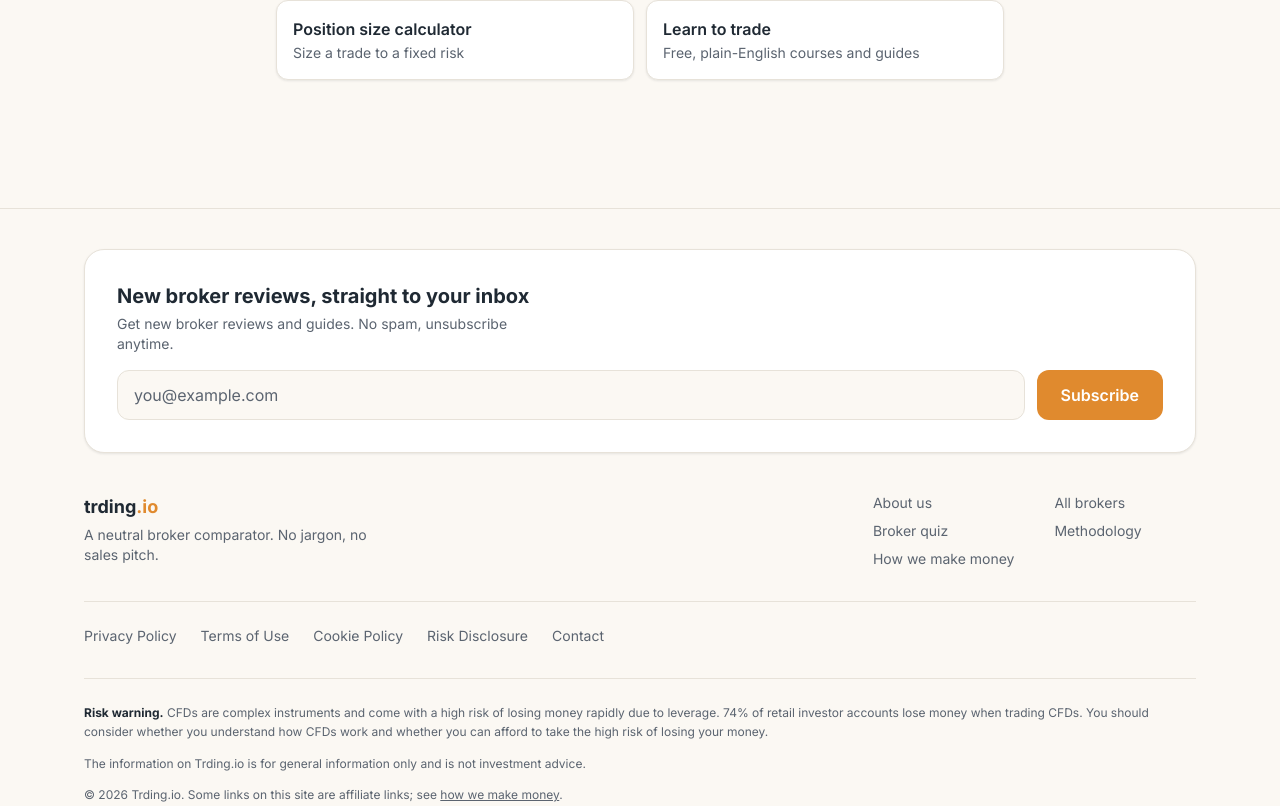
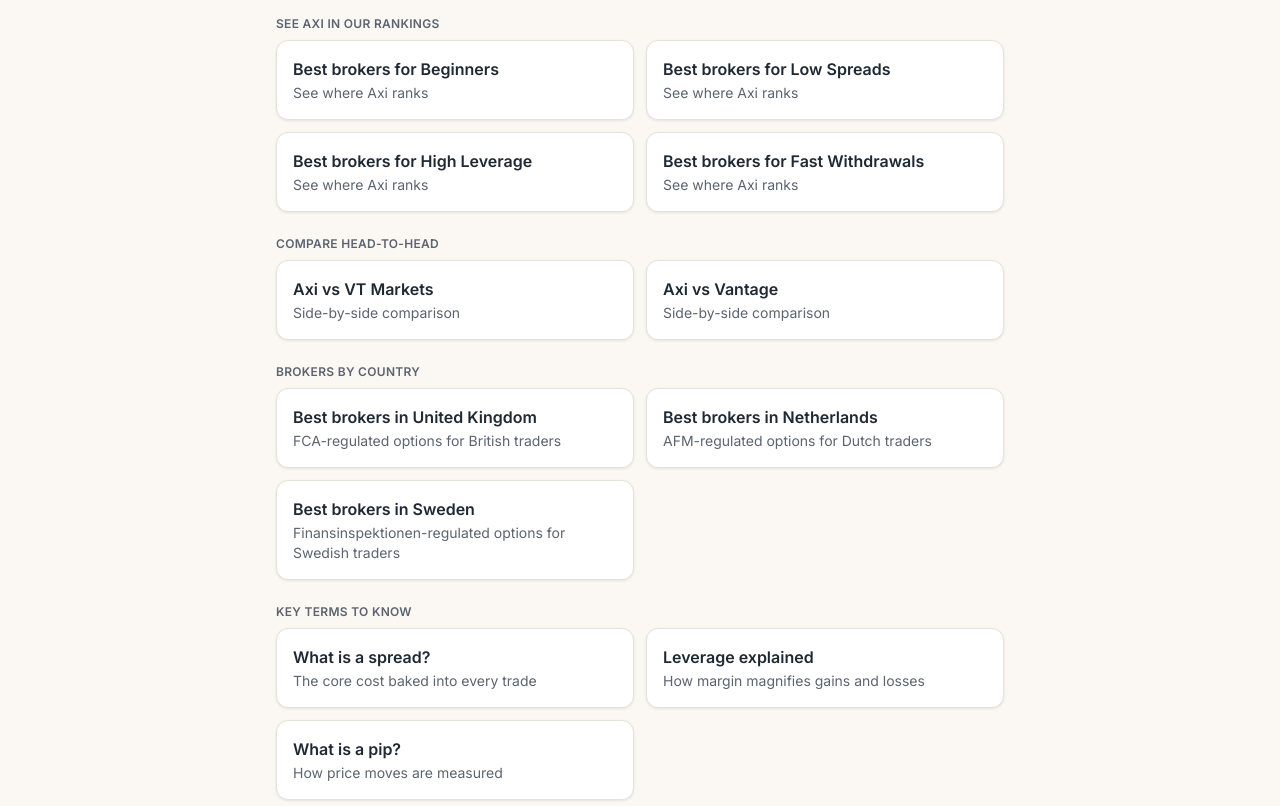
Before and after one commit to falcozoo/trding, a Next.js app: page /brokers/axi in a window 1280 px wide. Shown: the part 6394-7200 px from the top of the page. Built offline with nearby package versions, Linux system fonts and the light colour scheme.

Commit message:
SEO: dynamic internal-linking mesh on broker pages (similar brokers, matching best-for angles, country pages, comparisons, glossary)

```diff
--- a/app/brokers/[slug]/page.tsx
+++ b/app/brokers/[slug]/page.tsx
@@ -9,7 +9,8 @@
 } from "@/lib/brokers";
 import { scoreOne, scoreBrokers } from "@/lib/scoring";
 import { Stars } from "@/components/Stars";
-import { RelatedLinks, CROSS_LINKS } from "@/components/RelatedLinks";
+import { RelatedLinkGroups } from "@/components/RelatedLinks";
+import { brokerMesh } from "@/lib/brokerLinks";
 import { DepositSteps } from "@/components/DepositSteps";
 import { Breadcrumbs } from "@/components/Breadcrumbs";
 import { BrokerDeepContent } from "@/components/BrokerDeepContent";
@@ -745,7 +746,7 @@
 
       <p className="mt-6 text-xs text-muted">{NOT_ADVICE}</p>
 
-      <RelatedLinks links={CROSS_LINKS} />
+      <RelatedLinkGroups groups={brokerMesh(broker)} />
     </div>
   );
 }
--- a/components/RelatedLinks.tsx
+++ b/components/RelatedLinks.tsx
@@ -39,6 +39,53 @@
   );
 }
 
+/**
+ * Grouped variant: renders several titled sub-sections of related links.
+ * Used on broker pages to expose dynamic, relevant internal links (similar
+ * brokers, matching "best for" rankings, country pages, comparisons, glossary)
+ * instead of a single generic list.
+ */
+export function RelatedLinkGroups({
+  title = "Explore related pages",
+  groups,
+}: {
+  title?: string;
+  groups: { title: string; links: LinkItem[] }[];
+}) {
+  const nonEmpty = groups.filter((g) => g.links.length > 0);
+  if (!nonEmpty.length) return null;
+  return (
+    <section className="mt-12">
+      <h2 className="text-lg font-bold text-ink">{title}</h2>
+      <div className="mt-4 space-y-6">
+        {nonEmpty.map((g) => (
+          <div key={g.title}>
+            <h3 className="text-xs font-semibold uppercase tracking-wide text-muted">
+              {g.title}
+            </h3>
+            <div className="mt-2 grid gap-3 sm:grid-cols-2">
+              {g.links.map((l) => (
+                <Link
+                  key={l.href}
+                  href={l.href}
+                  className="group rounded-xl border border-line bg-paper p-4 shadow-card transition hover:border-amber"
+                >
+                  <div className="font-semibold text-ink group-hover:text-amber-dark">
+                    {l.label}
+                  </div>
+                  {l.sub && (
+                    <div className="mt-0.5 text-sm text-muted">{l.sub}</div>
+                  )}
+                </Link>
+              ))}
+            </div>
+          </div>
+        ))}
+      </div>
+    </section>
+  );
+}
+
 /** Default cross-cluster links used across content pages. */
 export const CROSS_LINKS: LinkItem[] = [
   {
--- /dev/null
+++ b/lib/brokerLinks.ts
@@ -0,0 +1,146 @@
+/**
+ * Dynamic internal-linking for broker review pages.
+ *
+ * The single biggest cheap SEO win on this site: every broker page should
+ * pass link equity to the *relevant* commercial and educational pages it
+ * actually relates to — not a fixed list of six generic links.
+ *
+ * For a given broker we compute, purely from existing data (no new content):
+ *   1. Similar brokers      -> /brokers/[slug]     (peers by regulation/asset/platform)
+ *   2. "Best for X" angles   -> /best/[need]        (only angles the broker qualifies for)
+ *   3. Country landing pages -> /best/country/[c]   (only countries it actually serves)
+ *   4. Head-to-head compares -> /compare/[pair]     (vs its closest-scored peers)
+ *   5. Glossary terms        -> /glossary/[slug]    (core concepts every review touches)
+ *
+ * Everything is deterministic and flagged (not-recommended) brokers are
+ * excluded from being *recommended as destinations*, so we never send a
+ * reader from a real review into a flagged broker.
+ */
+
+import { getBrokers, getBrokerBySlug, type Broker, type CountryCode } from "@/lib/brokers";
+import { scoreBrokers } from "@/lib/scoring";
+import { ALL_ANGLES } from "@/lib/bestFor";
+import { COUNTRIES } from "@/lib/geoCountries";
+
+export type MeshLink = { href: string; label: string; sub?: string };
+
+/** Map a broker CountryCode onto the matching /best/country slug, if a page exists. */
+const COUNTRY_CODE_TO_SLUG: Partial<Record<CountryCode, string>> = {
+  UK: "united-kingdom",
+  Netherlands: "netherlands",
+  Sweden: "sweden",
+  Norway: "norway",
+  Denmark: "denmark",
+  Finland: "finland",
+};
+
+/** Core concepts every broker review touches — safe, always-relevant glossary links. */
+const CORE_GLOSSARY: MeshLink[] = [
+  { href: "/glossary/spread", label: "What is a spread?", sub: "The core cost baked into every trade" },
+  { href: "/glossary/leverage", label: "Leverage explained", sub: "How margin magnifies gains and losses" },
+  { href: "/glossary/pip", label: "What is a pip?", sub: "How price moves are measured" },
+];
+
+/**
+ * Similar brokers: real (non-flagged) peers, closest by overall neutral score
+ * to the subject broker, sharing at least one regulator or asset class.
+ */
+export function similarBrokers(subject: Broker, max = 3): MeshLink[] {
+  const scored = scoreBrokers(getBrokers());
+  const subjectScore =
+    scored.find((s) => s.broker.slug === subject.slug)?.score ?? 0;
+
+  return scored
+    .filter((s) => s.broker.slug !== subject.slug && !s.broker.flagged)
+    .map((s) => {
+      const sharesReg = s.broker.regulators.some((r) =>
+        subject.regulators.includes(r)
+      );
+      const sharesAsset = s.broker.assetClasses.some((a) =>
+        subject.assetClasses.includes(a)
+      );
+      const affinity = (sharesReg ? 1 : 0) + (sharesAsset ? 1 : 0);
+      return { s, affinity, dist: Math.abs(s.score - subjectScore) };
+    })
+    // Prefer brokers that share context, then those closest in quality.
+    .sort((x, y) => y.affinity - x.affinity || x.dist - y.dist)
+    .slice(0, max)
+    .map(({ s }) => ({
+      href: `/brokers/${s.broker.slug}`,
+      label: `${s.broker.name} review`,
+      sub: `${s.score.toFixed(1)}/5 · ${s.broker.regulators.slice(0, 2).join(", ")}`,
+    }));
+}
+
+/**
+ * "Best for X" angles this broker genuinely qualifies for (passes the angle's
+ * hard filter, if any). Capped so the block stays tight.
+ */
+export function matchingAngles(subject: Broker, max = 4): MeshLink[] {
+  if (subject.flagged) return [];
+  return ALL_ANGLES.filter((a) => (a.filter ? a.filter(subject) : true))
+    .slice(0, max)
+    .map((a) => ({
+      href: `/best/${a.slug}`,
+      label: `Best brokers for ${a.title}`,
+      sub: `See where ${subject.name} ranks`,
+    }));
+}
+
+/** Country landing pages for the markets this broker actually serves. */
+export function servedCountries(subject: Broker, max = 3): MeshLink[] {
+  const seen = new Set<string>();
+  const out: MeshLink[] = [];
+  for (const code of subject.countriesServed) {
+    const slug = COUNTRY_CODE_TO_SLUG[code];
+    if (!slug || seen.has(slug)) continue;
+    const country = COUNTRIES.find((c) => c.slug === slug);
+    if (!country) continue;
+    seen.add(slug);
+    out.push({
+      href: `/best/country/${country.slug}`,
+      label: `Best brokers in ${country.name}`,
+      sub: `${country.regulator}-regulated options for ${country.demonym} traders`,
+    });
+    if (out.length >= max) break;
+  }
+  return out;
+}
+
+/** Head-to-head comparison links vs the subject's closest peers. */
+export function compareLinks(subject: Broker, max = 2): MeshLink[] {
+  const peers = similarBrokers(subject, max);
+  return peers.map((p) => {
+    const otherSlug = p.href.split("/").pop()!;
+    const [a, b] = [subject.slug, otherSlug].sort();
+    const other = getBrokerBySlug(otherSlug);
+    return {
+      href: `/compare/${a}-vs-${b}`,
+      label: `${subject.name} vs ${other?.name ?? otherSlug}`,
+      sub: "Side-by-side comparison",
+    };
+  });
+}
+
+/** Glossary concepts every review touches. */
+export function glossaryLinks(): MeshLink[] {
+  return CORE_GLOSSARY;
+}
+
+/**
+ * Grouped mesh for the broker page. Each group is only returned if non-empty,
+ * so pages never render an empty section.
+ */
+export function brokerMesh(subject: Broker): {
+  title: string;
+  links: MeshLink[];
+}[] {
+  const groups = [
+    { title: "Similar brokers", links: similarBrokers(subject, 3) },
+    { title: `See ${subject.name} in our rankings`, links: matchingAngles(subject, 4) },
+    { title: "Compare head-to-head", links: compareLinks(subject, 2) },
+    { title: "Brokers by country", links: servedCountries(subject, 3) },
+    { title: "Key terms to know", links: glossaryLinks() },
+  ];
+  return groups.filter((g) => g.links.length > 0);
+}
```
